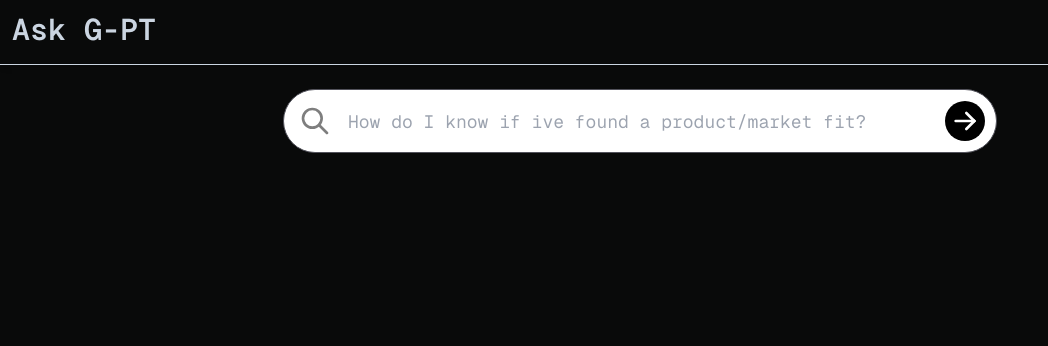
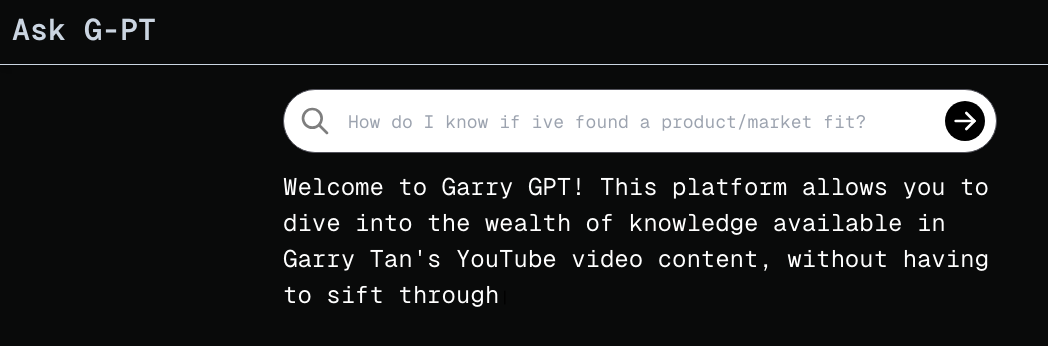
Before and after one commit to PhatStraw/ask-gary-ai, a Next.js app: page / in a window 1280 px wide. Shown: the top 346 px of the page, without its empty margins (0-1048 px from the left). Built offline with nearby package versions, Linux system fonts and the light colour scheme.

Commit message:
added-blank-state-instructions

```diff
--- a/package.json
+++ b/package.json
@@ -23,6 +23,7 @@
     "react": "18.2.0",
     "react-dom": "18.2.0",
     "react-loading": "^2.0.3",
+    "typewriter-effect": "^2.21.0",
     "youtube-transcript": "^1.0.6",
     "youtubei.js": "^5.8.0"
   },
--- a/pages/index.js
+++ b/pages/index.js
@@ -1,6 +1,7 @@
 "use client";
-import React, { useState } from "react";
+import React, { useEffect, useState } from "react";
 import { useChat } from "ai/react";
+import Typewriter from "typewriter-effect";
 import {
   IconArrowRight,
   IconSearch,
@@ -35,6 +36,7 @@
       handleSubmit(e);
     }
   };
+
   return (
     <div>
       <nav className="w-full border-b border-slate-300 pb-1 shadow shadow-md">
@@ -85,7 +87,33 @@
                 {messages[messages.length - 1].content}
               </p>
             </div>
-          ) : null}
+          ) : (
+            <div className="h-full w-full pt-1">
+              <Typewriter
+                wrapperClassName="white-text"
+                options={{
+                  wrapperClassName: "white-text",
+                  pauseFor: 0,
+                  delay: 20
+                }}
+                onInit={(typewriter) => {
+                  typewriter
+                    .typeString(
+                    `Welcome to Garry GPT! This platform allows you to dive into the wealth of knowledge available in Garry Tan's YouTube video content, without having to sift through hours of footage. By simply typing in a question, you'll receive insightful information extracted from Garry Tan's videos, alongside a coherent response generated with the help of advanced AI.<br></br>How to Use:<br></br>Enter Your Query: Start by typing your question into the search bar, press enter when ready.<br></br>Explore Further: If interested, you can dive deeper by following the links to the original video content provided alongside the snippets. Your quest for knowledge just got a lot easier and faster with Garry GPT. Now, let's start exploring!`
+                    )
+                    .callFunction(() => {
+                      console.log("String typed out!");
+                    })
+                    .pauseFor(2500)
+                    .callFunction(() => {
+                      console.log("All strings were deleted");
+                    })
+                    .start();
+                  // .deleteAll()
+                }}
+              />
+            </div>
+          )}
         </section>
         {results.length > 0 ? (
           <section className="pt-3">
--- a/styles/globals.css
+++ b/styles/globals.css
@@ -8,3 +8,8 @@
   overflow-x: hidden;
   background: rgb(9, 10, 10);
 }
+
+.white-text {
+  color: white;
+  font-size: 24px;
+}
```
Also changed, not shown: 1 other file (tests, documents, lock files or other folders).
